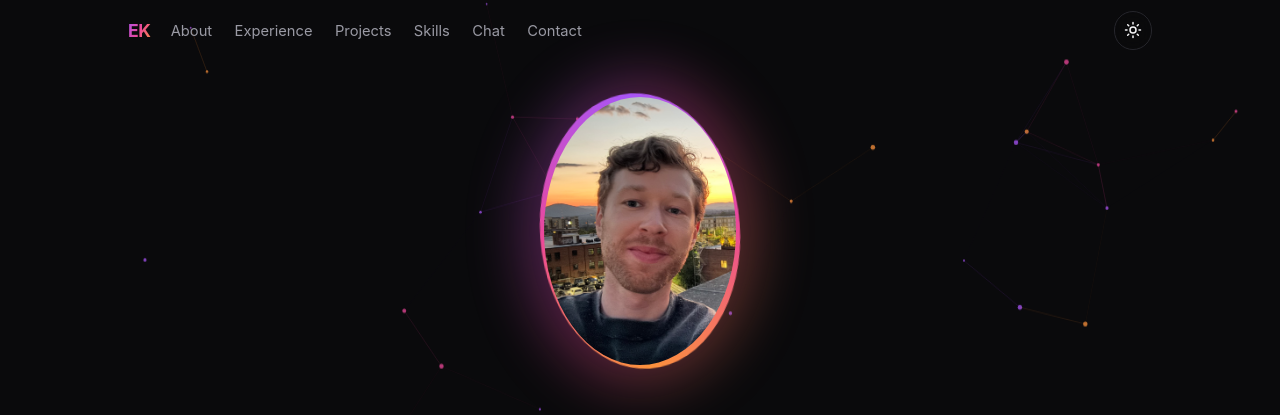
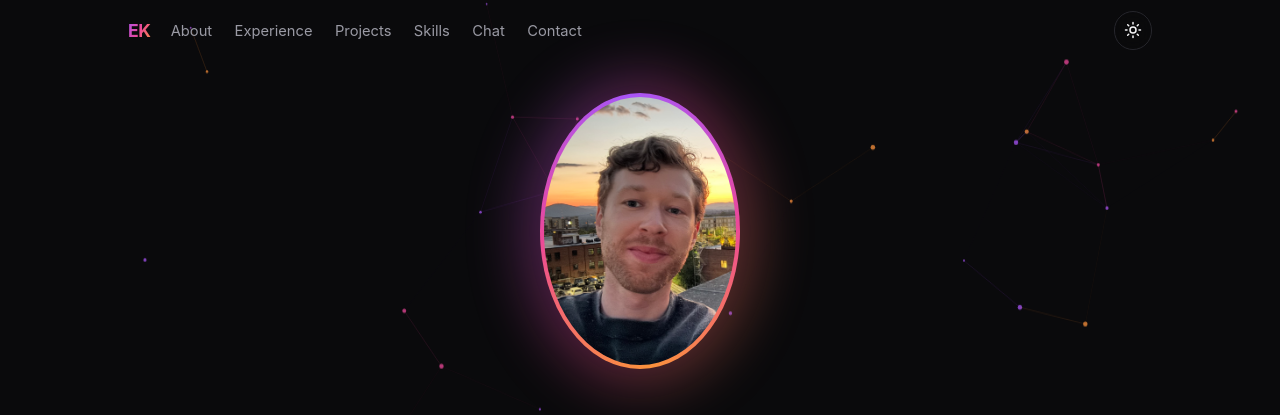
Before and after one commit to emilex330/Emil-Kozicki-Portfolio, a React (Vite) app in the folder frontend/: page / in a window 1280 px wide. Shown: the top 415 px of the page. Built offline with nearby package versions, Linux system fonts and the light colour scheme; no server answers.

Commit message:
hero section image issue fix

```diff
--- a/frontend/src/App.css
+++ b/frontend/src/App.css
@@ -1,3 +1,9 @@
+@property --ring-angle {
+  syntax: '<angle>';
+  initial-value: 0deg;
+  inherits: false;
+}
+
 /* ==========================================================================
    Layout primitives
    ========================================================================== */
@@ -173,7 +179,7 @@
   z-index: 0;
   border-radius: 50%;
   background: conic-gradient(
-    from 0deg,
+    from var(--ring-angle),
     var(--grad-1),
     var(--grad-2),
     var(--grad-3),
@@ -201,13 +207,12 @@
   height: 100%;
   object-fit: cover;
   border-radius: 50%;
-  transform: translateZ(0);
-  backface-visibility: hidden;
 }
 
 @keyframes ring-spin {
-  to { rotate: 360deg; }
+  to { --ring-angle: 360deg; }
 }
+
 
 .hero__name {
   margin-top: 0.5rem;
```
